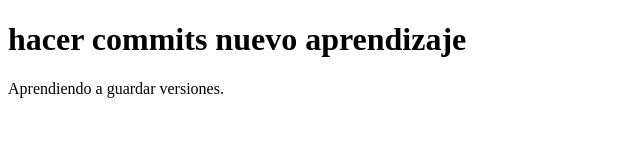
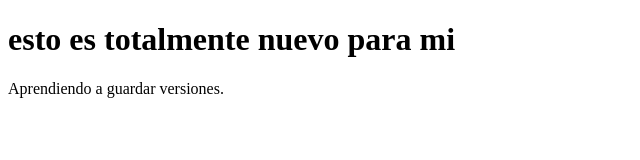
Before and after one commit to socramluna9-svg/New-repo, a plain HTML site: page index.html in a window 1280 px wide. Shown: the whole page, without its empty margins (0-640 px from the left). Drawn offline with Linux system fonts and the light colour scheme.

```diff
--- a/index.html
+++ b/index.html
@@ -6,7 +6,7 @@
    <link rel="stylesheet" href="style.css">
  </head>
  <body>
-   <h1>hacer commits nuevo aprendizaje</h1>
+   <h1>esto es totalmente nuevo para mi</h1>
    <p>Aprendiendo a guardar versiones.</p>
  </body>
  </html>
```
